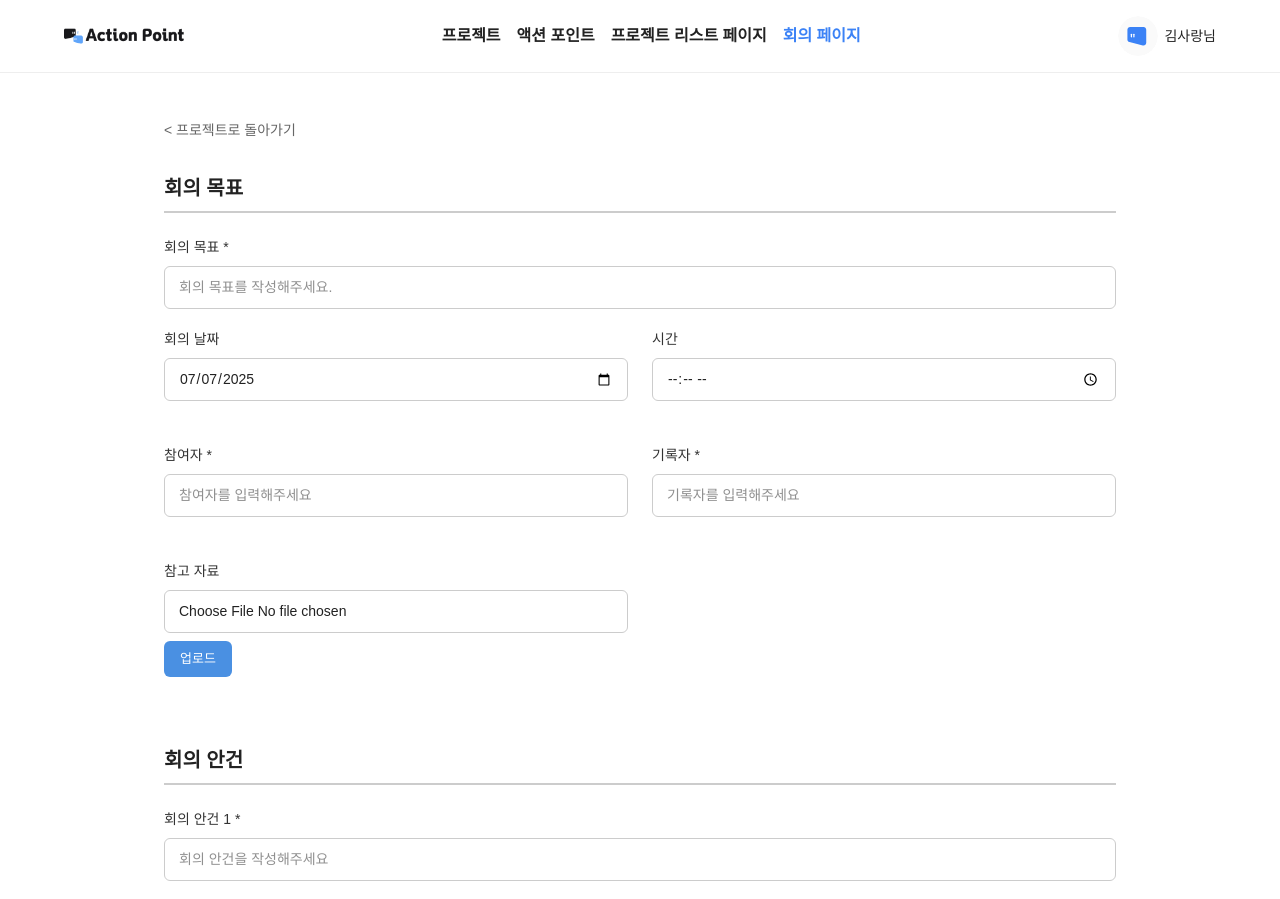
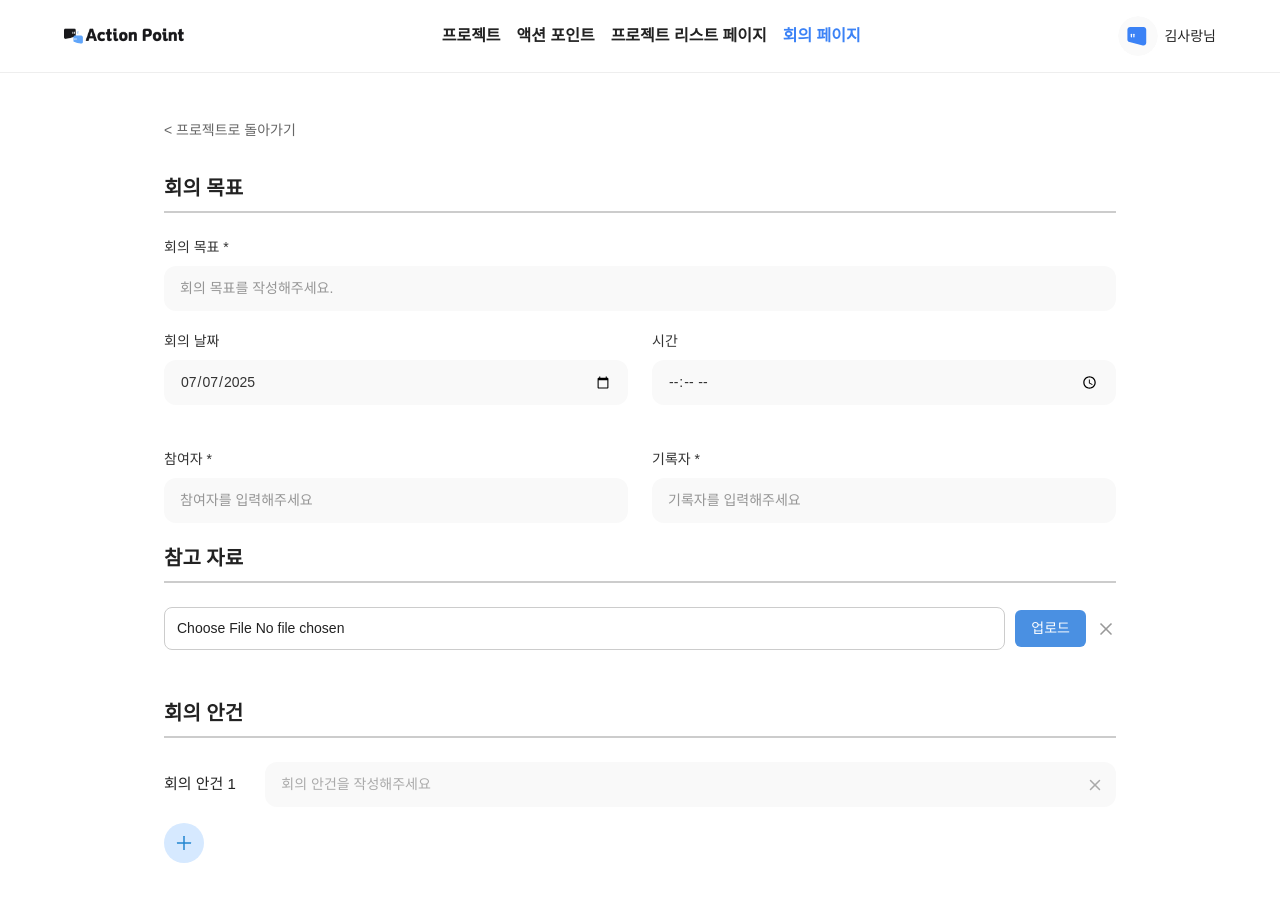
Before and after one commit to Club-PARD/ActionPoint_FE, a Next.js app: page /MeetingPage in a window 1280 px wide. Shown: the top 899 px of the page. Built offline with nearby package versions, Linux system fonts and the light colour scheme; no server answers.

Commit message:
[FEAT] add meetingpage modal

```diff
--- a/src/components/MeetingPage/SaveModal.tsx
+++ b/src/components/MeetingPage/SaveModal.tsx
@@ -1,7 +1,7 @@
 'use client';
 
 import React from 'react';
-import styles from './SaveChangesModal.module.css';
+import styles from '../../styles/SaveChangesModal.module.css'
 
 interface SaveChangesModalProps {
   onSave: () => void;
@@ -15,11 +15,11 @@ export default function SaveChangesModal({ onSave, onCancel }: SaveChangesModalP
         <h2 className={styles.title}>변경 사항을 저장하시겠어요?</h2>
         <p className={styles.subtitle}>저장하지 않은 내용은 삭제될 수 있어요.</p>
         <div className={styles.buttons}>
-          <button className={styles.cancel} onClick={onCancel} disabled>
+          <button className={styles.cancel} onClick={onCancel}>
             저장하지 않음
           </button>
           <button className={styles.save} onClick={onSave}>
-            저장하기!
+            저장하기
           </button>
         </div>
       </div>
--- a/src/pages/MainPage.tsx
+++ b/src/pages/MainPage.tsx
@@ -5,10 +5,12 @@ import ParticipantButton from "@/components/ProjectListPage/ParticipantButton";
 import AddProject from "@/components/ProjectListPage/AddProject";
 import ParticipateProject from "@/components/ProjectListPage/ParticipateProject"; // ✅ 추가
 import styles from "../styles/MainPage.module.css";
-import { useState } from "react";
+
 import { useSession } from "next-auth/react";
 // import { useUserStore } from "@/stores/UserStore";
 // import axios from "axios";
+import React, { useState } from 'react';
+
 
 
 export default function MainPage() {
--- a/src/pages/MeetingPage.tsx
+++ b/src/pages/MeetingPage.tsx
@@ -1,22 +1,78 @@
 'use client';
 
-import { useState } from 'react';
 import styles from '../styles/Meeting.module.css';
 import Header from "@/components/Header/Header";
+import { AiOutlinePlus } from 'react-icons/ai';
+import { FiX } from 'react-icons/fi';
+import SaveChangesModal from "../components/MeetingPage/SaveModal";
+import React, { useState } from 'react'; // ✅ 수정된 부분
 
-import { AiOutlinePlus } from 'react-icons/ai';
+
+interface FileInputItem {
+  id: number;
+  files: FileList | null;
+}
+
+
+
 
 export default function MeetingPage() {
+
+  const [showModal, setShowModal] = useState(false);
+
+  const handleOpenModal = () => {
+    setShowModal(true);
+  };
+
+  const handleSave = () => {
+    setShowModal(false);
+
+    alert('저장 완료!');
+  };
+
+  const handleCancel = () => {
+    setShowModal(false);
+  };
+
   const [agendaList, setAgendaList] = useState(['']);
+  const [fileInputs, setFileInputs] = useState<FileInputItem[]>([
+    { id: Date.now(), files: null },
+  ]);
 
+  // 회의 안건 추가
   const handleAddAgenda = () => {
     setAgendaList([...agendaList, '']);
   };
 
+  // 회의 안건 삭제
+const handleRemoveAgenda = (index: number) => {
+  setAgendaList((prev) => prev.filter((_, i) => i !== index));
+};
+
+  // 회의 안건 수정
   const handleAgendaChange = (index: number, value: string) => {
     const newList = [...agendaList];
     newList[index] = value;
     setAgendaList(newList);
+  };
+
+  // 파일 추가
+  const handleAddFileInput = () => {
+    setFileInputs([...fileInputs, { id: Date.now(), files: null }]);
+  };
+
+  // 파일 삭제
+  const handleRemoveFileInput = (id: number) => {
+    setFileInputs((prev) => prev.filter((input) => input.id !== id));
+  };
+
+  // 파일 변경
+  const handleFileChange = (id: number, files: FileList | null) => {
+    setFileInputs((prev) =>
+      prev.map((input) =>
+        input.id === id ? { ...input, files } : input
+      )
+    );
   };
 
   return (
@@ -26,7 +82,7 @@ export default function MeetingPage() {
         <span>&lt; 프로젝트로 돌아가기</span>
       </div>
 
-      {/* 회의 목표 섹션 */}
+      {/* 회의 목표 */}
       <section className={styles.section}>
         <h3 className={styles.sectionTitle}>회의 목표</h3>
         <div className={styles.formRow}>
@@ -54,40 +110,79 @@ export default function MeetingPage() {
             <label>기록자 *</label>
             <input type="text" placeholder="기록자를 입력해주세요" />
           </div>
+        </div>
 
-          <div className={styles.formRow}>
-            <label>참고 자료</label>
-            <input type="file" />
-            <button className={styles.uploadButton}>업로드</button>
+      <section className={styles.section}>
+  <h3 className={styles.sectionTitle}>참고 자료</h3>
+  {fileInputs.map((input) => (
+    <div key={input.id} className={styles.uploadLineRow}>
+      <input
+        type="file"
+        className={styles.uploadLineInput}
+        onChange={(e) => handleFileChange(input.id, e.target.files)}
+      />
+      <button className={styles.uploadLineButton}>업로드</button>
+      <button
+        className={styles.uploadLineRemove}
+        onClick={() => handleRemoveFileInput(input.id)}
+        title="삭제"
+      >
+        <FiX />
+      </button>
     </div>
-        </div>
+  ))}
+  {/* 새 줄 자동 추가 가능 시 아래 줄 유지, 아니면 제거 */}
+  {fileInputs.length === 0 && (
+    <button onClick={handleAddFileInput} className={styles.addFileButton}>
+      + 파일 추가
+    </button>
+  )}
+</section>
       </section>
 
-      {/* 회의 안건 섹션 */}
+
 <section className={styles.section}>
   <h3 className={styles.sectionTitle}>회의 안건</h3>
-
   {agendaList.map((agenda, index) => (
-          <div key={index} className={styles.formRow}>
-            <label>회의 안건 {index + 1} *</label>
+  <div key={index} className={styles.agendaRow}>
+    <label className={styles.agendaLabel}>회의 안건 {index + 1}</label>
+    <div className={styles.agendaInputWrapper}>
       <input
         type="text"
+        className={styles.agendaInput}
         placeholder="회의 안건을 작성해주세요"
         value={agenda}
         onChange={(e) => handleAgendaChange(index, e.target.value)}
       />
+      <button
+        className={styles.agendaRemoveButton}
+        onClick={() => handleRemoveAgenda(index)}
+        title="삭제"
+      >
+        <FiX />
+      </button>
+    </div>
   </div>
 ))}
 
-        <button onClick={handleAddAgenda} className={styles.addButton}>
-          <AiOutlinePlus /> 추가
+        <button onClick={handleAddAgenda} className={styles.floatingAddButton}>
+          <AiOutlinePlus />
         </button>
       </section>
 
       {/* 하단 버튼 */}
       <div className={styles.buttonGroup}>
         <button className={styles.whiteButton}>회의록 작성</button>
-        <button className={styles.blueButton}>회의 목표 저장</button>
+       <button
+  className={styles.blueButton}
+  onClick={handleOpenModal} // ✅ 이 부분 추가!
+>
+  회의 목표 저장
+</button>
+
+{showModal && (
+  <SaveChangesModal onSave={handleSave} onCancel={handleCancel} />
+)}
       </div>
     </div>
   );
--- a/src/styles/Meeting.module.css
+++ b/src/styles/Meeting.module.css
@@ -50,23 +50,37 @@
   color: #333;
 }
 
+
 .formRow input[type="text"],
 .formRow input[type="date"],
 .formRow input[type="time"],
-.formRow input[type="file"],
 .formRow textarea,
 .formRow select {
+  padding: 12px 16px;
+  font-size: 14px;
+  border: none;
+  border-radius: 12px;
+  background-color: #f9f9f9;
+  color: #333;
+}
+
+.formRow input[type="file"] {
   padding: 10px 14px;
   font-size: 14px;
   border: 1px solid #ccc;
   border-radius: 6px;
-  outline: none;
+  background-color: #fff;
+  color: #333;
 }
 
+
+
+
+/*
 .formRow input:focus,
 .formRow textarea:focus {
   border-color: #4a90e2;
-}
+} */
 
 .formRow textarea {
   min-height: 120px;
@@ -74,18 +88,6 @@
   background-color: #f9f9f9;
 }
 
-/* 업로드 버튼 */
-.uploadButton {
-  margin-top: 8px;
-  width: fit-content;
-  padding: 8px 16px;
-  background-color: #4a90e2;
-  color: white;
-  border: none;
-  border-radius: 6px;
-  cursor: pointer;
-  font-size: 13px;
-}
 
 .uploadButton:hover {
   background-color: #3b7ccd;
@@ -184,3 +186,212 @@
 .blueButton:hover {
   background-color: #3a7cd0;
 }
+
+
+
+
+.fileRow {
+  display: flex;
+  align-items: center;
+  gap: 10px;
+  margin-bottom: 8px;
+}
+
+.uploadButton {
+  background-color: #dcdfe4;
+  color: #333;
+  padding: 6px 12px;
+  border-radius: 4px;
+  border: none;
+  cursor: pointer;
+}
+
+
+
+.fileInputRow {
+  display: flex;
+  align-items: center;
+  gap: 10px;
+  margin-bottom: 10px;
+
+
+  padding: 10px 14px;
+  font-size: 14px;
+  border: 1px solid #ccc;
+  border-radius: 6px;
+  background-color: #fff;
+  color: #333;
+}
+
+
+.fileInput {
+  flex: 1;
+  padding: 8px;
+  border: 1px solid #ccc;
+  border-radius: 6px;
+  font-size: 14px;
+}
+
+.uploadButton {
+  background-color: #4299e1;
+  color: white;
+  border: none;
+  border-radius: 6px;
+  padding: 8px 14px;
+  cursor: pointer;
+}
+
+.removeButton {
+  background: none;
+  border: none;
+  color: #888;
+  font-size: 20px;
+  cursor: pointer;
+}
+
+.addFileButton {
+  margin-top: 10px;
+  padding: 10px 16px;
+  background-color: #f5f5f5;
+  border: 1px dashed #ccc;
+  border-radius: 8px;
+  font-size: 14px;
+  cursor: pointer;
+}
+
+
+.inlineFormRow {
+  display: flex;
+  align-items: center;
+  gap: 12px;
+  margin-bottom: 12px;
+}
+
+.inlineLabel {
+  white-space: nowrap;
+  width: 100px;
+  font-weight: 500;
+}
+
+.inlineInput {
+  flex: 1;
+  padding: 10px;
+  border: 1px solid #ccc;
+  border-radius: 8px;
+  font-size: 14px;
+}
+
+
+
+
+.agendaRow {
+  display: flex;
+  align-items: center;
+  gap: 12px;
+  margin-bottom: 16px;
+}
+
+.agendaLabel {
+  white-space: nowrap;
+  width: 100px;
+  font-weight: 500;
+  font-size: 15px;
+}
+
+.agendaInput {
+  flex: 1;
+  padding: 12px 16px;
+  background-color: #f9f9f9;
+  border: none;
+  border-radius: 12px;
+  font-size: 14px;
+  color: #333;
+}
+
+.agendaInput::placeholder {
+  color: #aaa;
+}
+
+.centeredAddButtonWrapper {
+  display: flex;
+  justify-content: center;
+  margin-top: 8px;
+}
+
+.floatingAddButton {
+  background-color: #d6e9ff;
+  border: none;
+  border-radius: 50%;
+  width: 40px;
+  height: 40px;
+  font-size: 20px;
+  color: #2185d0;
+  cursor: pointer;
+  display: flex;
+  align-items: center;
+  justify-content: center;
+}
+
+
+
+.uploadLineRow {
+  display: flex;
+  align-items: center;
+  gap: 10px;
+  margin-bottom: 12px;
+}
+
+.uploadLineInput {
+  flex: 1;
+  padding: 10px 12px;
+  border: 1px solid #ccc;
+  border-radius: 8px;
+  font-size: 14px;
+}
+
+.uploadLineButton {
+  background-color: #4a90e2;
+  color: white;
+  border: none;
+  border-radius: 6px;
+  padding: 8px 16px;
+  font-size: 14px;
+  cursor: pointer;
+}
+
+.uploadLineRemove {
+  background: none;
+  border: none;
+  color: #999;
+  font-size: 20px;
+  cursor: pointer;
+}
+
+
+.agendaInputWrapper {
+  position: relative;
+  width: 100%;
+  display: flex;
+  align-items: center;
+}
+
+.agendaInput {
+  flex: 1;
+  padding: 12px 16px;
+  background-color: #f9f9f9;
+  border: none;
+  border-radius: 12px;
+  font-size: 14px;
+  color: #333;
+  padding-right: 36px; /* 삭제 버튼 여백 확보 */
+}
+
+.agendaRemoveButton {
+  position: absolute;
+  right: 12px;
+  background: none;
+  border: none;
+  color: #aaa;
+  font-size: 18px;
+  cursor: pointer;
+}
--- /dev/null
+++ b/src/styles/SaveChangesModal.module.css
@@ -0,0 +1,66 @@
+.overlay {
+  position: fixed;
+  top: 0;
+  left: 0;
+  width: 100vw;
+  height: 100vh;
+  background: rgba(0, 0, 0, 0.4);
+  backdrop-filter: blur(2px);
+  display: flex;
+  align-items: center;
+  justify-content: center;
+  z-index: 1000;
+}
+
+.modal {
+  background: white;
+  padding: 32px 28px;
+  border-radius: 16px;
+  box-shadow: 0 8px 24px rgba(0, 0, 0, 0.2);
+  max-width: 360px;
+  width: 90%;
+  text-align: center;
+}
+
+.title {
+  font-size: 18px;
+  font-weight: 700;
+  color: #222;
+  margin-bottom: 8px;
+}
+
+.subtitle {
+  font-size: 14px;
+  color: #888;
+  margin-bottom: 24px;
+}
+
+.buttons {
+  display: flex;
+  justify-content: center;
+  gap: 12px;
+}
+
+.cancel {
+  background-color: #f1f1f1;
+  color: #aaa;
+  border: none;
+  padding: 10px 18px;
+  font-size: 14px;
+  border-radius: 8px;
+  cursor: not-allowed;
+}
+
+.save {
+  background-color: #2185d0;
+  color: white;
+  border: none;
+  padding: 10px 18px;
+  font-size: 14px;
+  border-radius: 8px;
+  cursor: pointer;
+}
+
+.save:hover {
+  background-color: #1d75bb;
+}
```
Lines whose indentation alone changed are shown as unchanged.
